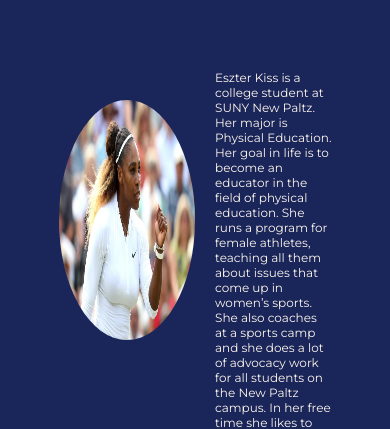
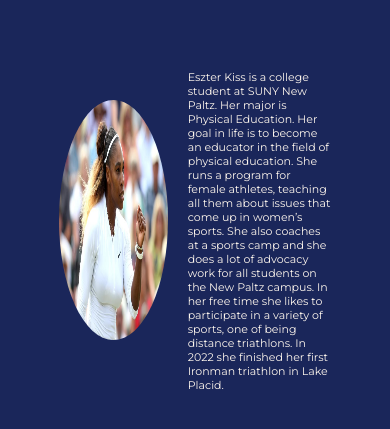
Before and after one commit to NateAnderson500/EsztersFemletes, a React (Create React App) app: page / in a window 390 px wide. Shown: the part 680-1109 px from the top of the page. Built offline with nearby package versions, Linux system fonts and the light colour scheme.

Commit message:
add responsiveness

```diff
--- a/src/App.css
+++ b/src/App.css
@@ -271,7 +271,7 @@
 }
 
 
-@media screen and (max-width: 375px) {
+@media screen and (max-width: 390px) {
 
     .nav--items {
         width: 350px;
@@ -280,22 +280,20 @@
         font-size: 12px;
     }
 
-
-    .nav--container {
-        display: flex;
-        align-items: center;
-        position: fixed;
-        top: 0;
-        width: 100%;
-        justify-content: center;
-        height: 75px;
-        margin-top: 10px;
-
+    .eszter-photo {
+        width: 40%;
+        height: 40%;
     }
 
-    .eszter-photo {
-        width: 70%;
-        height: 90%;
+    .bio {
+        font-size: 11px;
     }
 
+    .event-card-container{
+        width: 40%;
+    }
+    .event-results-container{
+        display: flex;
+        flex-direction: column;
+    }
 }
```
